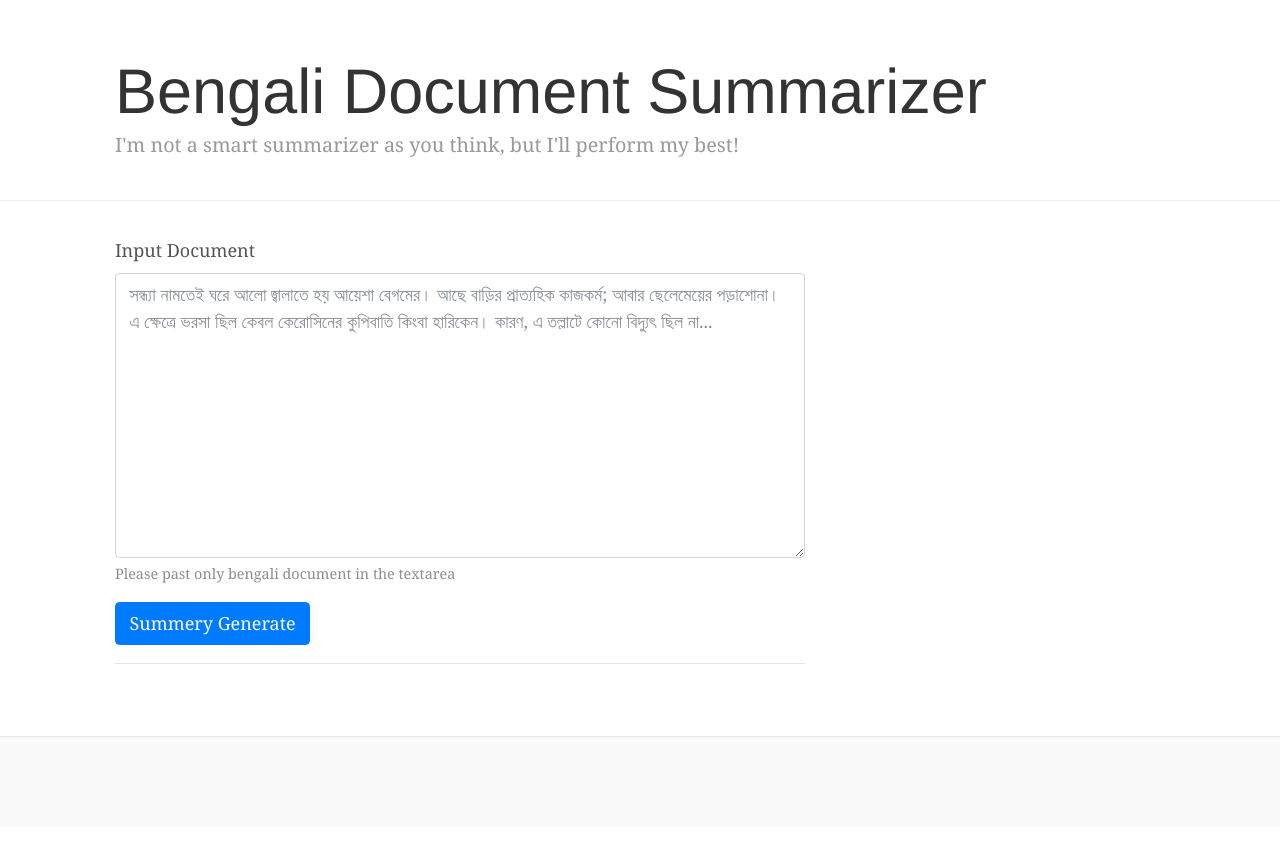
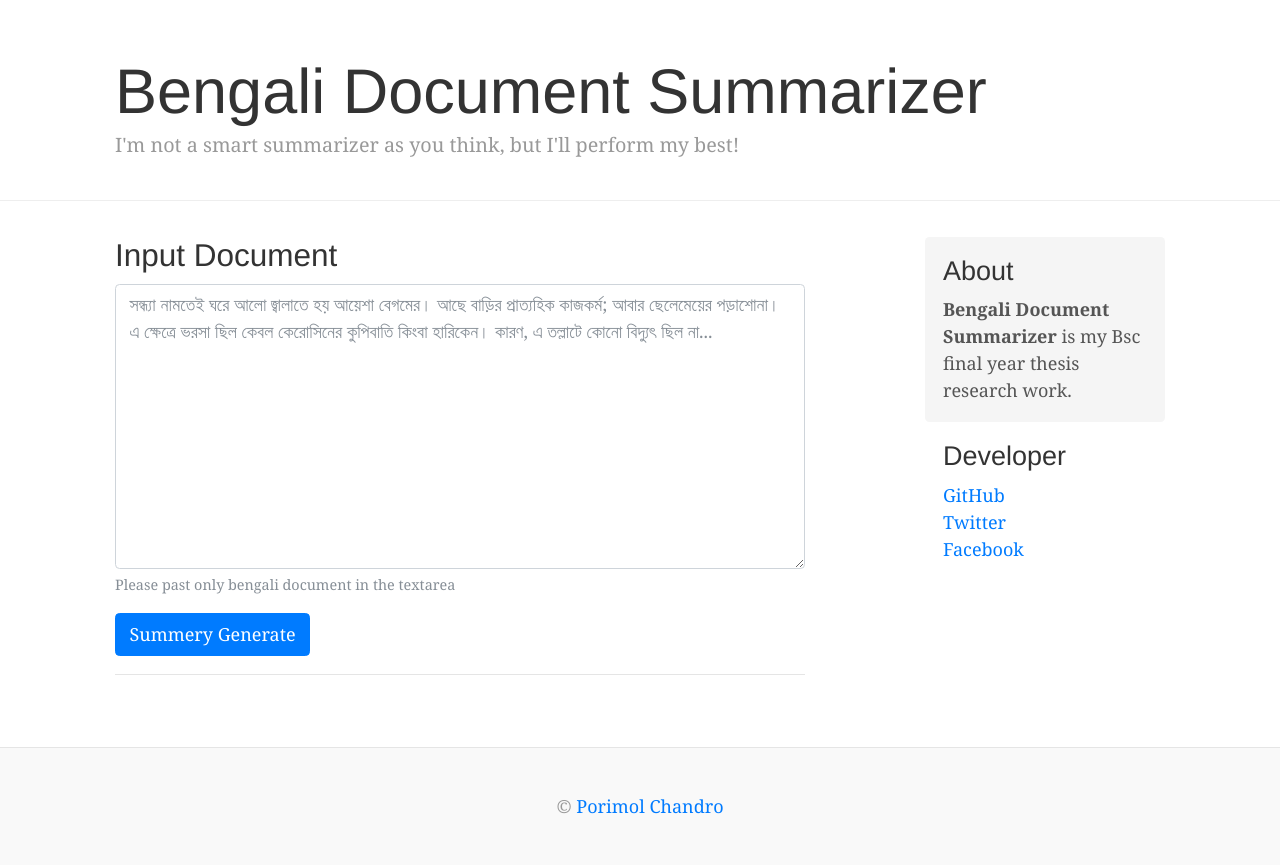
Before and after one commit to porimol/bengali-document-summarizer, a Flask app: page / in a window 1280 px wide. Shown: the part 63-928 px from the top of the page. Before the commit the page ends 800 px from the top, so only its background shows below. Run offline with Flask 2, Linux system fonts and the light colour scheme; some libraries are stand-ins or nearby versions.

Commit message:
about and footer info added

```diff
--- a/src/templates/layout.html
+++ b/src/templates/layout.html
@@ -48,13 +48,14 @@
 
         </div><!-- /.blog-main -->
         <!-- /.navbar-static-side -->
+        {% include 'sidebar.html' %}
 
       </div><!-- /.row -->
 
     </main><!-- /.container -->
 
     <footer class="blog-footer">
-      <!--<p>&copy; <a href="https://github.com/porimol/" target="_blank">Porimol Chandro</a></p>-->
+      <p>&copy; <a href="https://github.com/porimol/" target="_blank">Porimol Chandro</a></p>
     </footer>
 
     <!-- Bootstrap core JavaScript
--- a/src/templates/sidebar.html
+++ b/src/templates/sidebar.html
@@ -1,7 +1,9 @@
 <aside class="col-sm-3 ml-sm-auto blog-sidebar">
   <div class="sidebar-module sidebar-module-inset">
     <h4>About</h4>
-    <p>Etiam porta <em>sem malesuada magna</em> mollis euismod. Cras mattis consectetur purus sit amet fermentum. Aenean lacinia bibendum nulla sed consectetur.</p>
+    <p>
+        <b>Bengali Document Summarizer</b> is my Bsc final year thesis research work.
+    </p>
   </div>
   <div class="sidebar-module">
     <h4>Developer</h4>
--- a/src/templates/summarizer/home.html
+++ b/src/templates/summarizer/home.html
@@ -4,7 +4,7 @@
     <div class="blog-post">
         <form action="/" method="POST">
             <div class="form-group">
-                <label for="bengali_document">Input Document</label>
+                <h3 for="bengali_document">Input Document</h3>
                 <textarea
                         class="form-control"
                         id="bengali_document"
```
